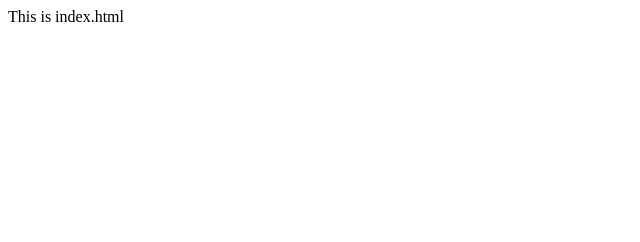
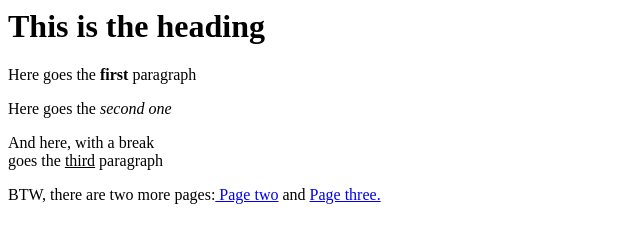
Before and after one commit to whentrue/CV-site, a plain HTML site: page index.html in a window 1280 px wide. Shown: the whole page, without its empty margins (0-640 px from the left). Drawn offline with Linux system fonts and the light colour scheme.

Commit message:
Test page with hyperlinks to page2 and page3

```diff
--- a/index.html
+++ b/index.html
@@ -1 +1,13 @@
-This is index.html
+<html>
+    <head>
+        <title>Test page</title>
+    </head>
+    <body></body>
+    <h1>This is the heading</h1>
+    <p>Here goes the <strong>first</strong> paragraph</p>
+    <p>Here goes the <i>second one</i></p>
+    <p>And here, with a break <br>
+    goes the <u>third</u> paragraph</p>
+    <p>BTW, there are two more pages:<a href="page2.html"> Page two</a> and <a href="page3.html">Page three.</a>
+    </p>
+</html>
```
